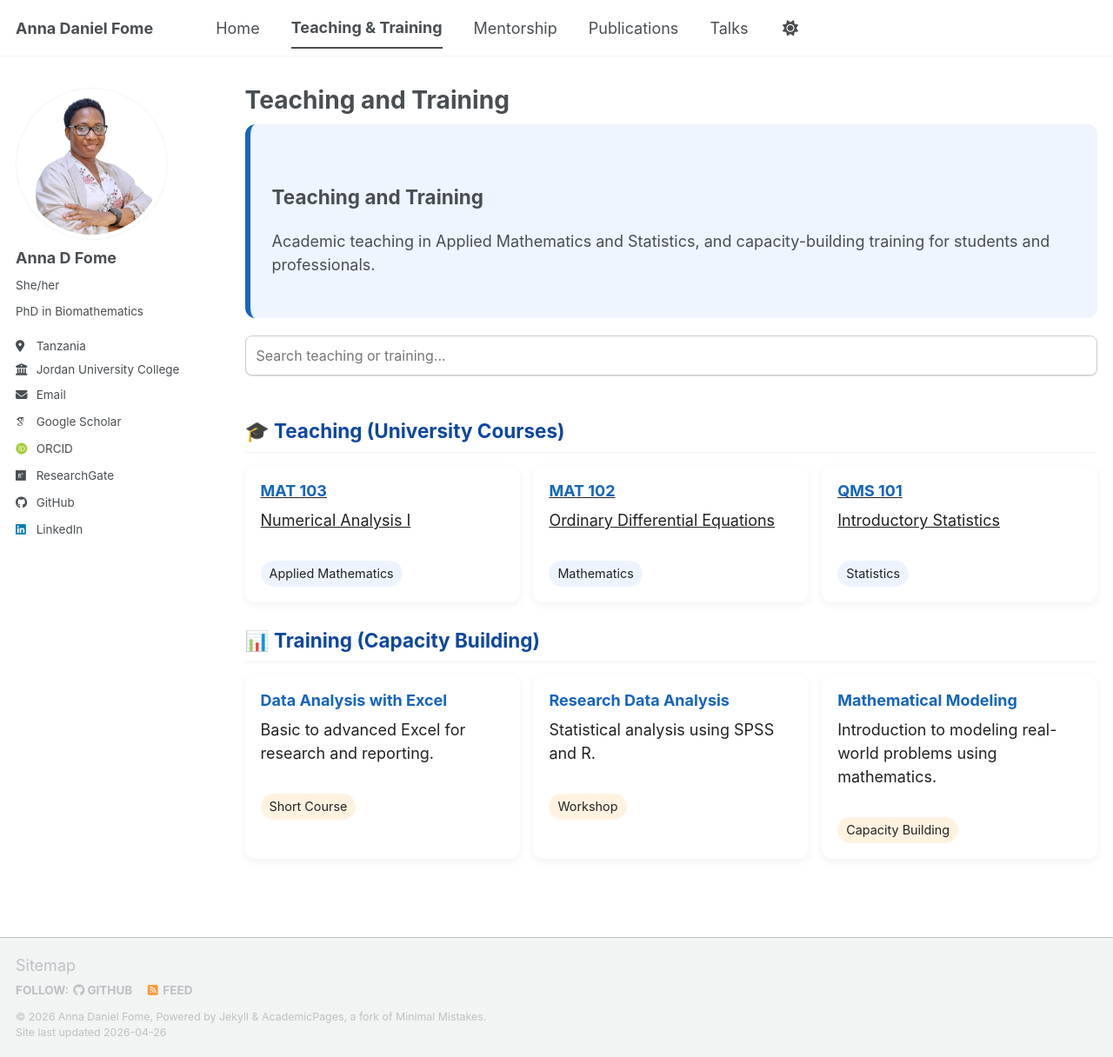
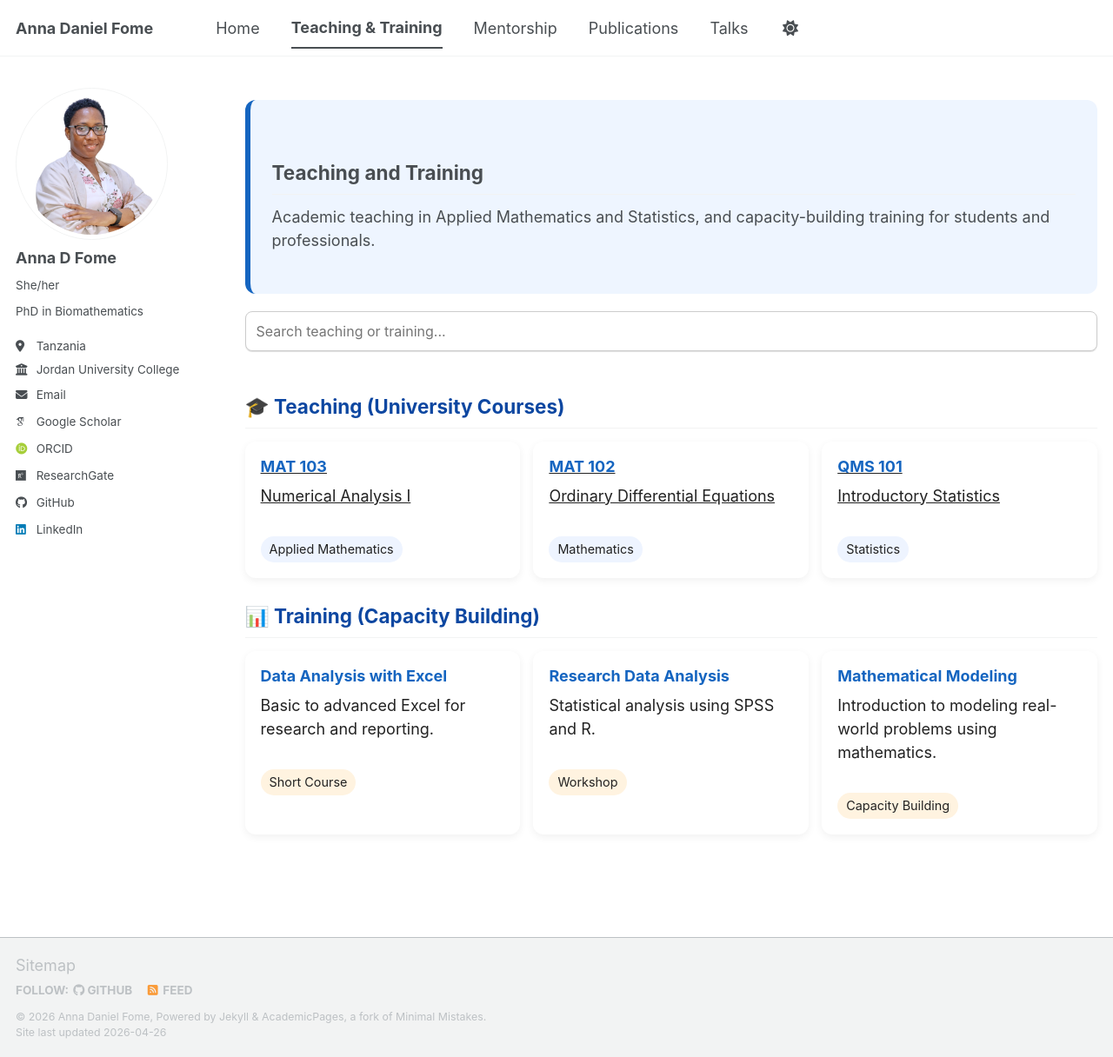
Before and after one commit to FomeA/FomeA.github.io, a Jekyll site: the page built from _pages/teaching.html, in a window 1280 px wide and 1216 px high. Shown: the whole window at 87% size. Built offline with Jekyll 4.4.1, drawn with Linux system fonts in a browser that asks for light colours; some web fonts are replaced; a script bundle is joined from its source files by our own code; library files that are not in the unit come from our copies.

Commit message:
Update teaching.html

```diff
--- a/_pages/teaching.html
+++ b/_pages/teaching.html
@@ -1,6 +1,6 @@
 ---
 layout: archive
-title: "Teaching and Training"
+title: " "
 permalink: /teaching/
 author_profile: true
 ---
```
